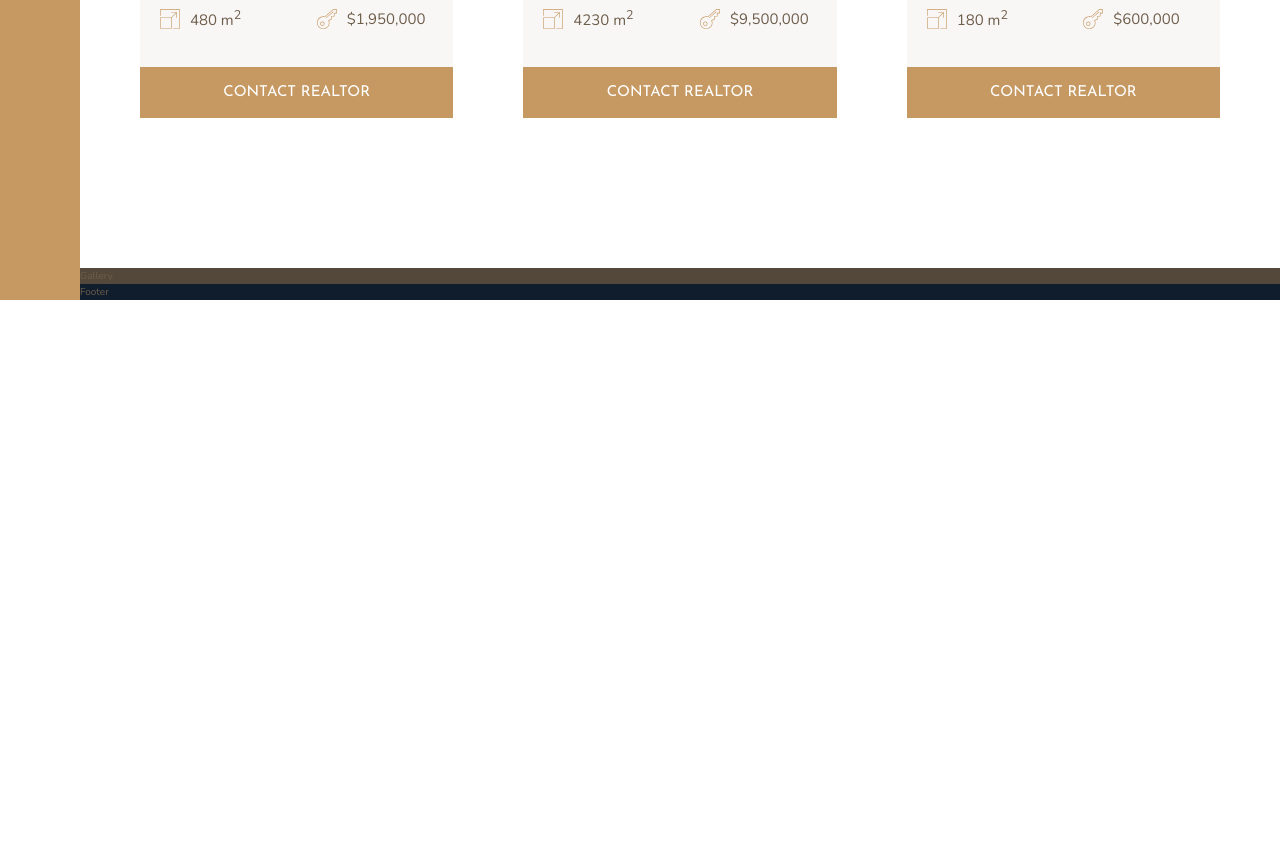
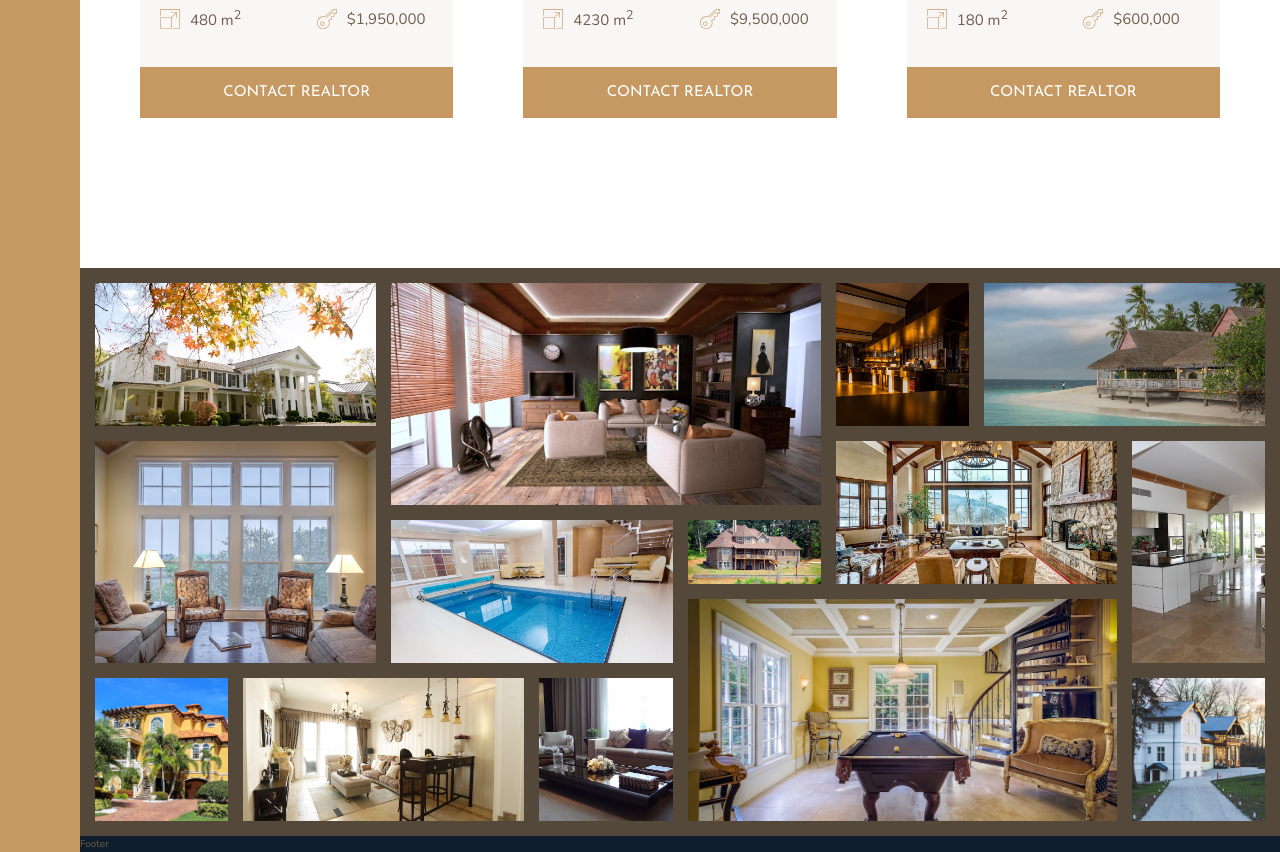
Before and after one commit to Ollie-lee/Nexter, a website: page index.html in a window 1280 px wide. Shown: the part 2831-3683 px from the top of the page. Before the commit the page ends 3131 px from the top, so only its background shows below. Drawn offline with nearby package versions, Linux system fonts and the light colour scheme.

Commit message:
add gallery

```diff
--- a/index.html
+++ b/index.html
@@ -289,7 +289,37 @@
     </section>
 
     <section class="gallery">
-        Gallery
+        <figure class="gallery__item gallery__item--1">
+            <img src="img/gal-1.jpeg" alt="Gallery image 1" class="gallery__img">
+        </figure>
+        <figure class="gallery__item gallery__item--2">
+            <img src="img/gal-2.jpeg" alt="Gallery image 2" class="gallery__img">
+        </figure>
+        <figure class="gallery__item gallery__item--3">
+            <img src="img/gal-3.jpeg" alt="Gallery image 3" class="gallery__img">
+        </figure>
+        <figure class="gallery__item gallery__item--4"><img src="img/gal-4.jpeg" alt="Gallery image 4"
+                class="gallery__img"></figure>
+        <figure class="gallery__item gallery__item--5"><img src="img/gal-5.jpeg" alt="Gallery image 5"
+                class="gallery__img"></figure>
+        <figure class="gallery__item gallery__item--6"><img src="img/gal-6.jpeg" alt="Gallery image 6"
+                class="gallery__img"></figure>
+        <figure class="gallery__item gallery__item--7"><img src="img/gal-7.jpeg" alt="Gallery image 7"
+                class="gallery__img"></figure>
+        <figure class="gallery__item gallery__item--8"><img src="img/gal-8.jpeg" alt="Gallery image 8"
+                class="gallery__img"></figure>
+        <figure class="gallery__item gallery__item--9"><img src="img/gal-9.jpeg" alt="Gallery image 9"
+                class="gallery__img"></figure>
+        <figure class="gallery__item gallery__item--10"><img src="img/gal-10.jpeg" alt="Gallery image 10"
+                class="gallery__img"></figure>
+        <figure class="gallery__item gallery__item--11"><img src="img/gal-11.jpeg" alt="Gallery image 11"
+                class="gallery__img"></figure>
+        <figure class="gallery__item gallery__item--12"><img src="img/gal-12.jpeg" alt="Gallery image 12"
+                class="gallery__img"></figure>
+        <figure class="gallery__item gallery__item--13"><img src="img/gal-13.jpeg" alt="Gallery image 13"
+                class="gallery__img"></figure>
+        <figure class="gallery__item gallery__item--14"><img src="img/gal-14.jpeg" alt="Gallery image 14"
+                class="gallery__img"></figure>
     </section>
 
     <footer class="footer">
--- a/sass/_gallery.scss
+++ b/sass/_gallery.scss
@@ -1,4 +1,94 @@
 .gallery {
     background-color: $color-grey-dark-1;
     grid-column: full-start/full-end;
+    display: grid;
+    grid-template-columns: repeat(8, 1fr);
+    // ensure that our rows for the gallery are consistently
+    // sized when we change the width of the screen
+    grid-template-rows: repeat(7, 5vw);
+    gap: 1.5rem;
+    padding: 1.5rem;
+
+    &__item {
+        &--1 {
+            grid-row: 1/3;
+            grid-column: 1/3;
+        }
+
+        &--2 {
+            grid-row: 1/span 3;
+            grid-column: 3/span 3;
+
+        }
+
+        &--3 {
+            grid-row: 1/span 2;
+            grid-column: 6/span 1;
+
+        }
+
+        &--4 {
+            grid-row: 1/span 2;
+            grid-column: 7/-1;
+        }
+
+        &--5 {
+            grid-row: 3/ 6;
+            grid-column: 1/3;
+        }
+
+        &--6 {
+            grid-row: 4/span 2;
+            grid-column: 3/5;
+        }
+
+        &--7 {
+            grid-row: 4/span 1;
+            grid-column: 5/6;
+        }
+
+        &--8 {
+            grid-row: 3/span 2;
+            grid-column: 6/span 2;
+        }
+
+        &--9 {
+            grid-row: 3/span 3;
+            grid-column: 8/-1;
+        }
+
+        &--10 {
+            grid-row: 6/-1;
+            grid-column: 1/2;
+        }
+
+        &--11 {
+            grid-row: 6/-1;
+            grid-column: 2/span 2;
+        }
+
+        &--12 {
+            grid-row: 6/-1;
+            grid-column: 4/span 1;
+        }
+
+        &--13 {
+            grid-row: 5/-1;
+            grid-column: 5/span 3;
+        }
+
+        &--14 {
+            grid-row: 6/-1;
+            grid-column: 8/-1;
+        }
+    }
+
+    &__img {
+        // when grid item is img,
+        // set width=grid item's width
+        width: 100%;
+        height: 100%;
+        object-fit: cover;
+        display: block;
+    }
 }
```
Also changed, not shown: sass/main.css.
